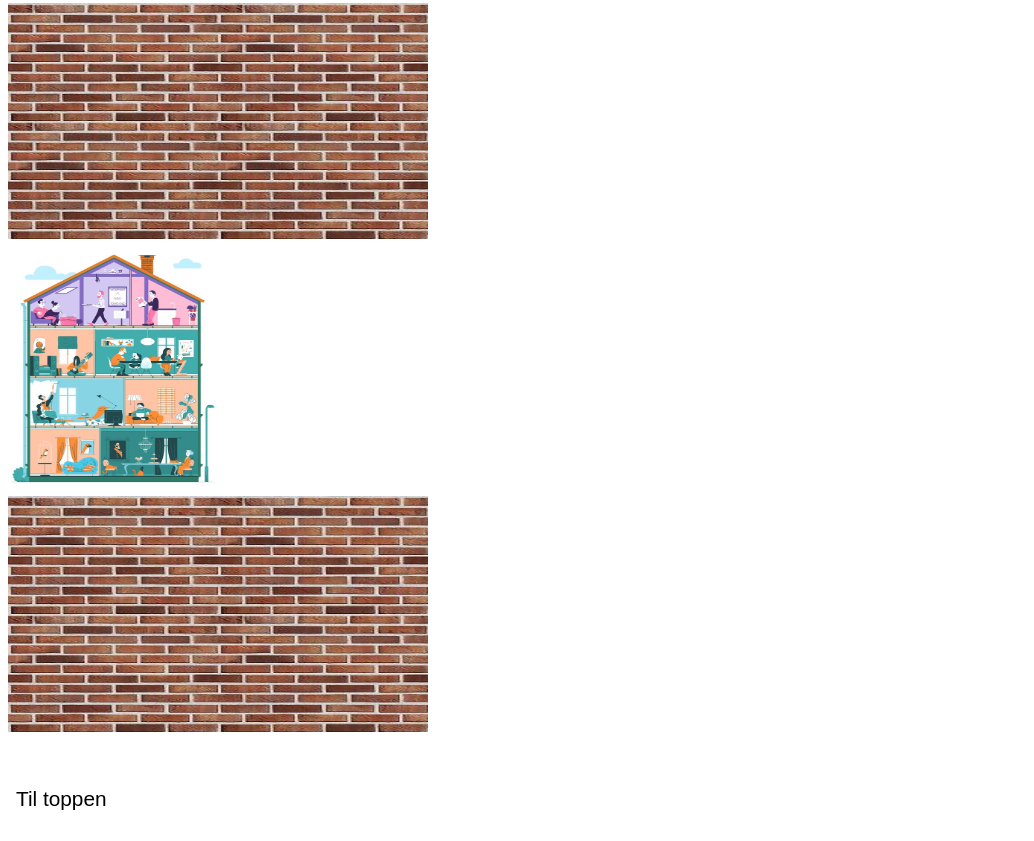
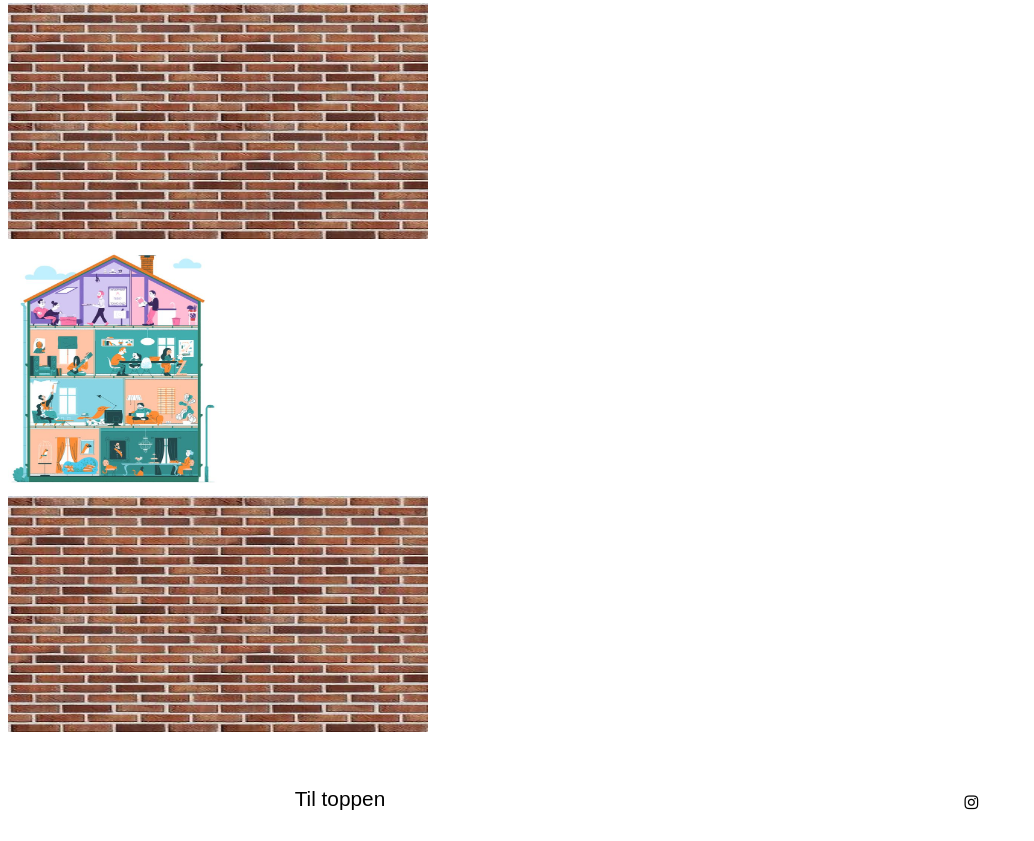
Before and after one commit to dittemaries/portfolio, a plain HTML site: page index.html in a window 1280 px wide. Shown: the part 1590-2431 px from the top of the page, without its empty margins (0-1034 px from the left). Drawn offline with Linux system fonts and the light colour scheme; a web font is replaced by a local one.

Commit message:
footer done

```diff
--- a/index.html
+++ b/index.html
@@ -14,6 +14,8 @@
     <link rel="stylesheet" href="https://use.typekit.net/ubz7ecb.css">
     <!--Minion-->
     <link rel="stylesheet" href="https://use.typekit.net/ybw6orp.css">
+    <!-- insta logo -->
+    <link rel="stylesheet" href="https://cdnjs.cloudflare.com/ajax/libs/font-awesome/4.7.0/css/font-awesome.min.css">
 </head>
 
 <body>
@@ -105,7 +107,7 @@
         </div>
 
         <div class="instalink">
-            <!-- link til insta -->
+            <a href="https://www.instagram.com/bydittemariesnedker/" class="fa fa-instagram"></a>
         </div>
     </footer>
 
--- a/style.css
+++ b/style.css
@@ -132,6 +132,9 @@ body {
     margin-top: 3rem;
     margin-left: 0.7rem;
     margin-bottom: 1.5rem;
+    display: flex;
+    justify-content: space-around;
+    align-items: flex-start;
 }
 
 .toplink a {
@@ -143,6 +146,24 @@ body {
     font-style: normal;
 }
 
+
+.fa {
+    padding: 20px;
+    font-size: 30px;
+    width: 50px;
+    text-align: center;
+    text-decoration: none;
+    margin: -13px 2px;
+}
+
+.fa:hover {
+    opacity: 0.7;
+}
+
+.fa-instagram {
+    background: white;
+    color: black;
+}
 
 /* ------------------------ Menu - bruges ikke ------------------------------*/
 /*
```
